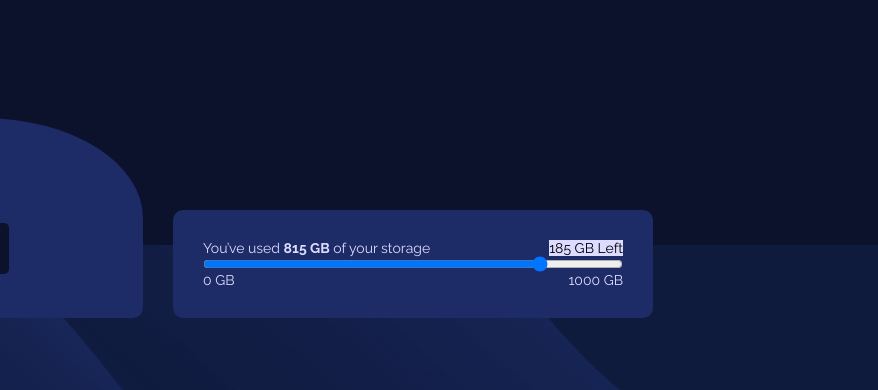
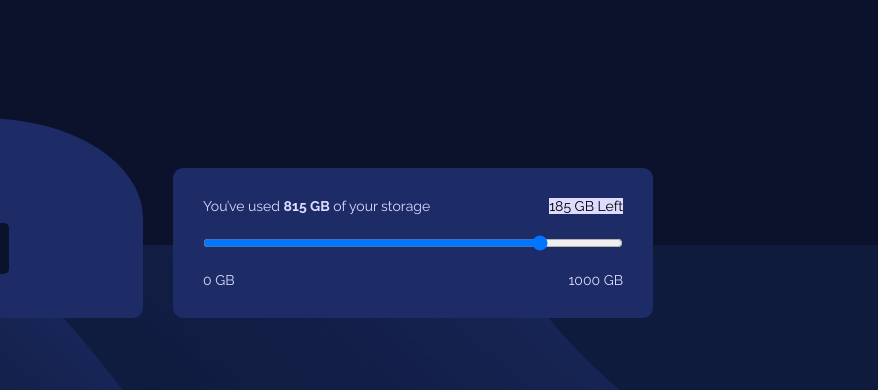
Before and after one commit to shElkhateeb/fylo-data-storage-component-master, a plain HTML site: page index.html in a window 1280 px wide. Shown: the part 182-572 px from the top of the page, 402-1280 px from the left. Drawn offline with Linux system fonts and the light colour scheme.

Commit message:
Change main height

```diff
--- a/css/style.css
+++ b/css/style.css
@@ -34,6 +34,7 @@ body {
   display: flex;
   flex-wrap: wrap;
   justify-content: center;
+  align-items: flex-end;
   width: 80%;
 }
 
@@ -103,8 +104,8 @@ header .icons .box img {
 /* Start main */
 main {
   width: calc(var(--width-header) * 1.5);
+  height: 150px;
   justify-content: space-between;
-  align-self: flex-end;
   position: relative;
 }
 
```
